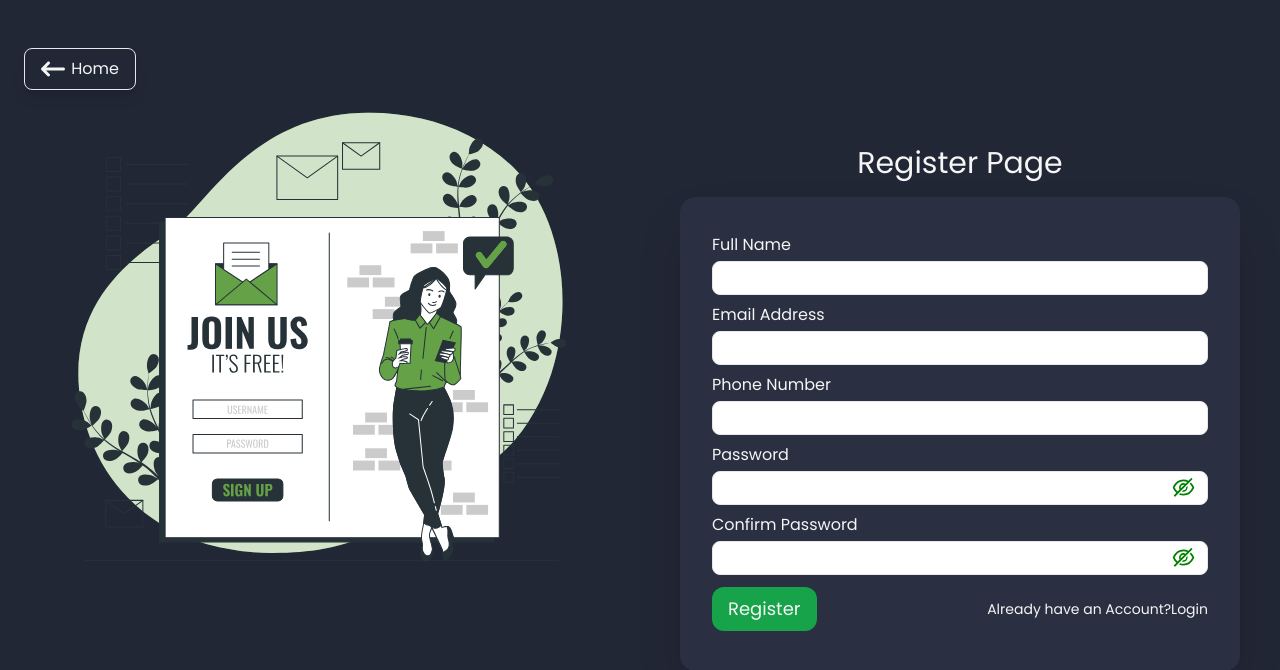
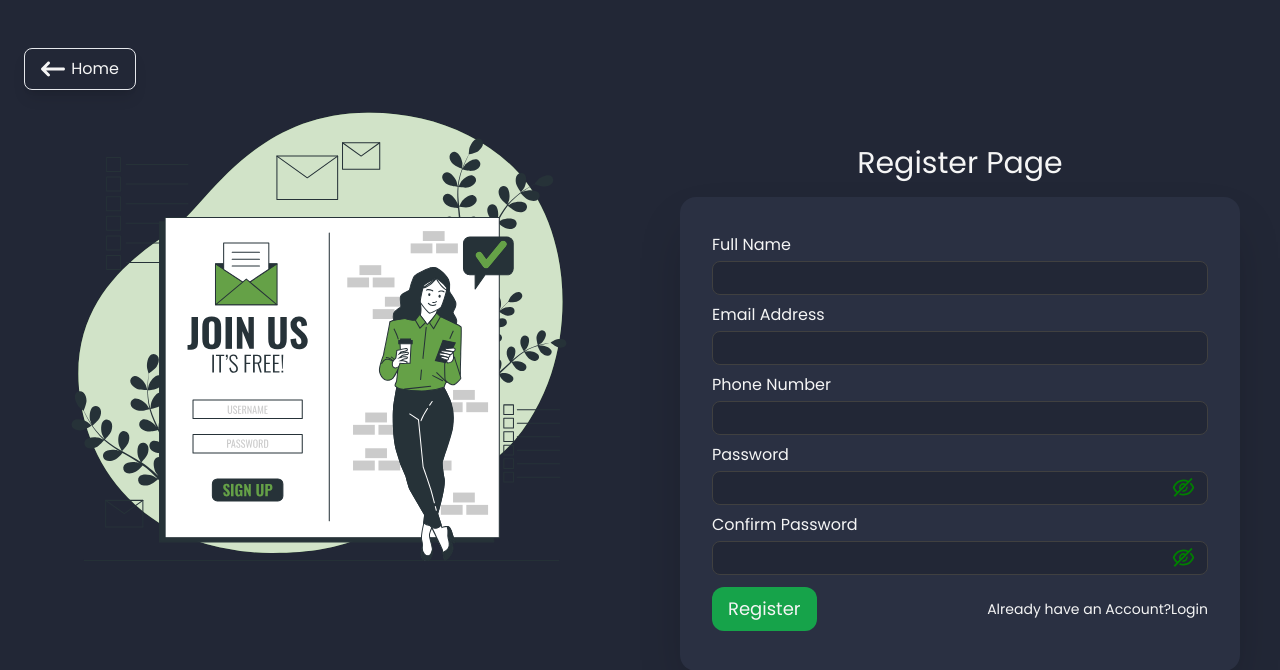
Before and after one commit to neljap/vestexinvestment, a React (Vite) app: page /register in a window 1280 px wide. Shown: the top 670 px of the page. Built offline with nearby package versions, Linux system fonts and the light colour scheme; no server answers.

Commit message:
modification made

```diff
--- a/src/pages/auth/RegisterPg.tsx
+++ b/src/pages/auth/RegisterPg.tsx
@@ -106,7 +106,7 @@ const RegisterPg = () => {
               <label htmlFor="">Full Name</label>
               <input
                 type="text"
-                className="p-1 w-full rounded-lg border border-primary"
+                className="p-1 w-full rounded-lg border border-neutral-700 bg-dashbg text-neutral-100"
                 value={fullname}
                 onChange={(e: any) => setFullName(e.target.value)}
                 required
@@ -116,7 +116,7 @@ const RegisterPg = () => {
               <label htmlFor="">Email Address</label>
               <input
                 type="email"
-                className="p-1 w-full rounded-lg border border-primary"
+                className="p-1 w-full rounded-lg border border-neutral-700 bg-dashbg text-neutral-100"
                 value={email}
                 onChange={(e: any) => setEmail(e.target.value)}
                 required
@@ -126,7 +126,7 @@ const RegisterPg = () => {
               <label htmlFor="">Phone Number</label>
               <input
                 type="number"
-                className="p-1 w-full rounded-lg border border-primary"
+                className="p-1 w-full rounded-lg border border-neutral-700 bg-dashbg text-neutral-100"
                 value={number}
                 onChange={(e: any) => setNumber(e.target.value)}
                 required
@@ -136,7 +136,7 @@ const RegisterPg = () => {
               <label htmlFor="">Password</label>
               <input
                 type={visible ? "text" : "password"}
-                className="p-1 w-full rounded-lg border border-primary"
+                className="p-1 w-full rounded-lg border border-neutral-700 bg-dashbg text-neutral-100"
                 value={password}
                 onChange={(e: any) => setPassword(e.target.value)}
                 required
@@ -161,7 +161,7 @@ const RegisterPg = () => {
               <label htmlFor="">Confirm Password</label>
               <input
                 type={showPass ? "text" : "password"}
-                className="p-1 w-full rounded-lg border border-primary"
+                className="p-1 w-full rounded-lg border border-neutral-700 bg-dashbg text-neutral-100"
                 value={passwordConfirm}
                 onChange={(e: any) => setPasswordConfirm(e.target.value)}
                 required
```
